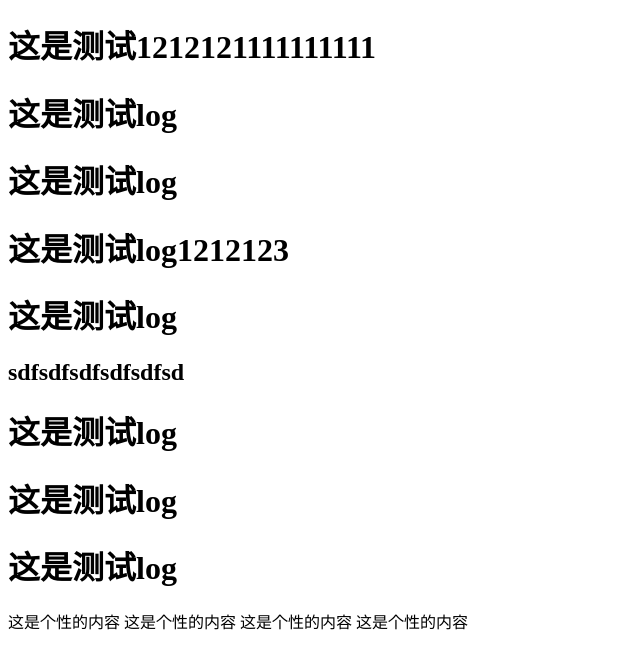
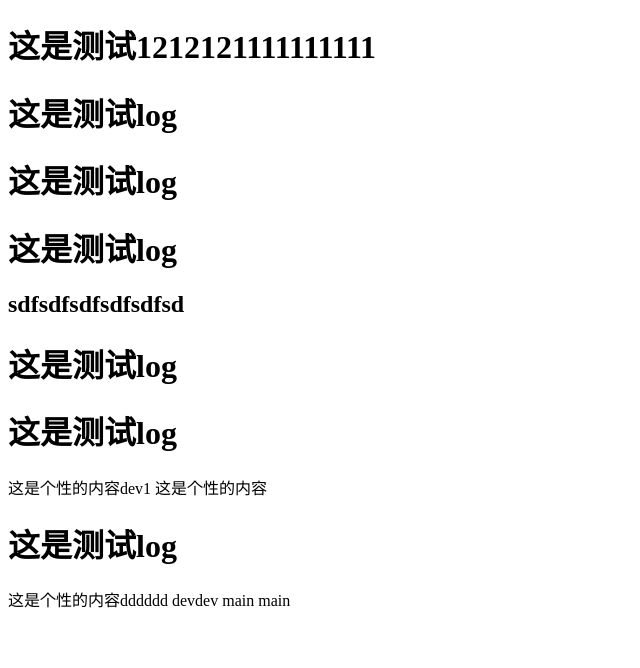
Before and after one commit to jimblo/test-git, a plain HTML site: page index.html in a window 1280 px wide. Shown: the whole page, without its empty margins (0-640 px from the left). Drawn offline with Linux system fonts and the light colour scheme.

Commit message:
1313131313

```diff
--- a/index.html
+++ b/index.html
@@ -9,15 +9,15 @@
 	<H1>这是测试1212121111111111</H1>
 	<H1>这是测试log</H1>
 	<H1>这是测试log</H1>
-	<H1>这是测试log1212123</H1>
 	<H1>这是测试log</H1>
 	<h2>sdfsdfsdfsdfsdfsd</h2>
 	<H1>这是测试log</H1>
 	<H1>这是测试log</H1>
+	这是个性的内容dev1
+	这是个性的内容
 	<H1>这是测试log</H1>
-	这是个性的内容
-	这是个性的内容
-	这是个性的内容
-	这是个性的内容
+	这是个性的内容dddddd
+	devdev
+	main main
 </body>
 </html>
```
Also changed, not shown: aaa.txt (deleted).
